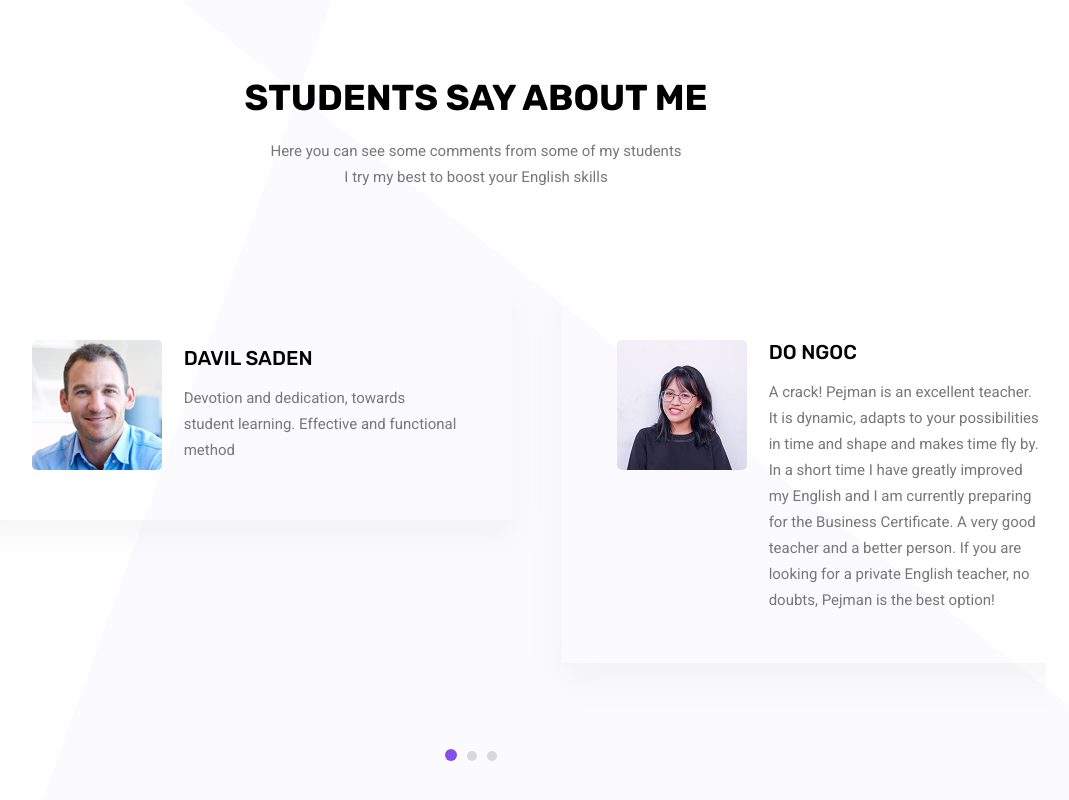
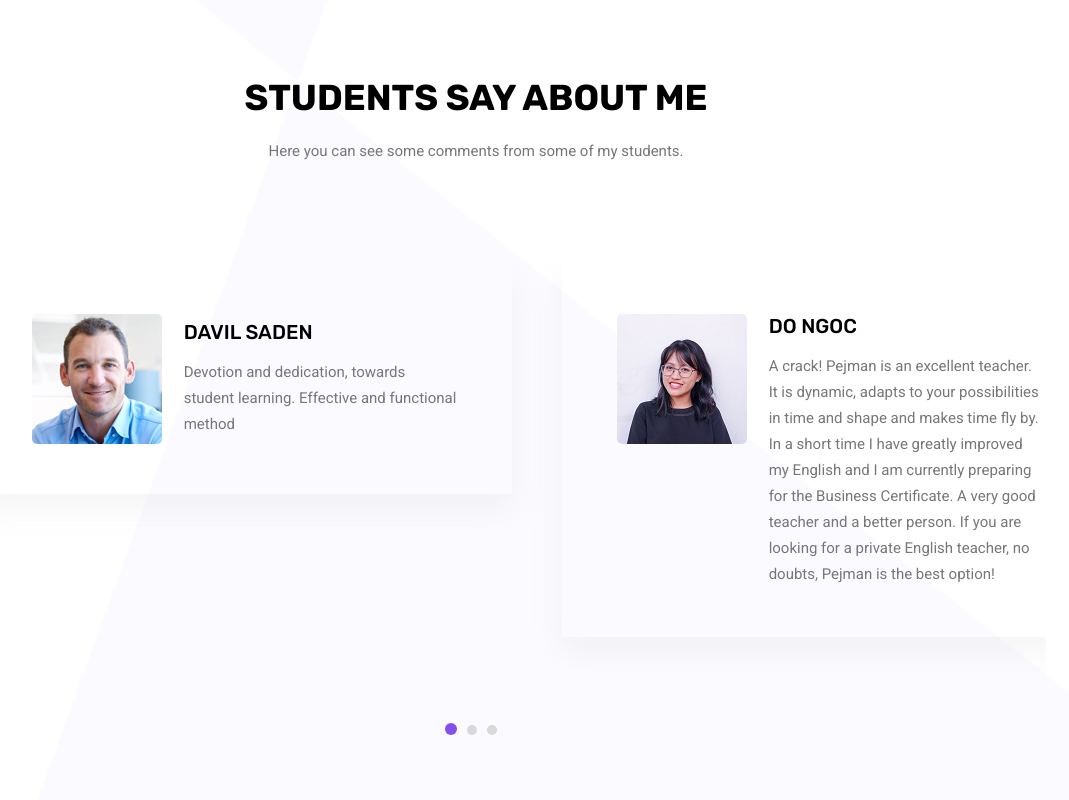
Before and after one commit to Pejmanc/englishteacher, a plain HTML site: page index.html in a window 1280 px wide. Shown: the part 2736-3536 px from the top of the page, without its empty margins (164-1233 px from the left). Drawn offline with Linux system fonts and the light colour scheme; some packages are replaced by stand-ins of ours.

Commit message:
students say edited

```diff
--- a/index.html
+++ b/index.html
@@ -230,8 +230,7 @@
             <div class="main_title">
               <h2>students say about me</h2>
               <p>
-                Here you can see some comments from some of my students <br />
-                I try my best to boost your English skills
+                Here you can see some comments from some of my students.
               </p>
             </div>
           </div>
```
